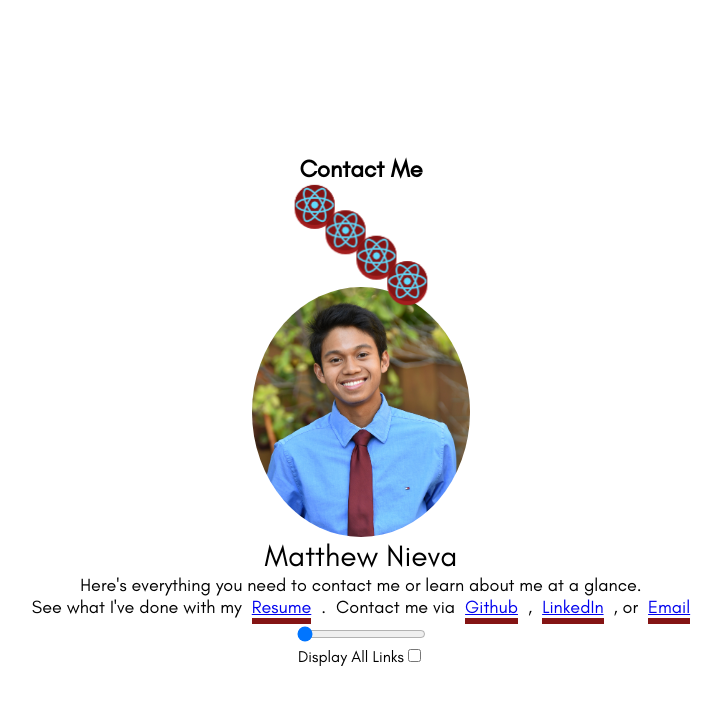
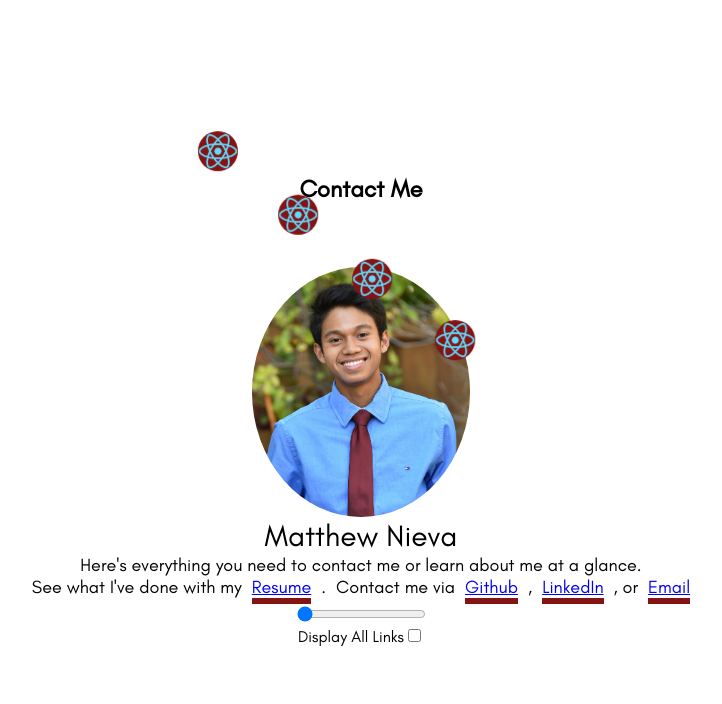
Before and after one commit to matthewcn56/matthewcn, a React (Create React App) app: page / in a window 1280 px wide. Shown: the top 704 px of the page, without its empty margins (279-1001 px from the left). Built offline with nearby package versions, Linux system fonts and the light colour scheme.

Commit message:
addressed hoverables size

```diff
--- a/public/index.html
+++ b/public/index.html
@@ -24,7 +24,7 @@
       work correctly both with client-side routing and a non-root public URL.
       Learn how to configure a non-root public URL by running `npm run build`.
     -->
-    <title>React App</title>
+    <title>Matthew Nieva</title>
   </head>
   <body>
     <noscript>You need to enable JavaScript to run this app.</noscript>
--- a/src/components/Hoverable.tsx
+++ b/src/components/Hoverable.tsx
@@ -17,6 +17,12 @@ interface HoverableLayout {
 
 export default function Hoverable(props: HoverableProps) {
   return (
+    <div
+      className={`hoverable-container ${
+        !props.shouldDisplay ? "background" : ""
+      }`}
+    >
+      <div>
         <a
           href={props.hoverable.link}
           rel="noreferrer noopener"
@@ -37,18 +43,16 @@ export default function Hoverable(props: HoverableProps) {
             if (props.setHovered) props.setHovered(undefined);
           }}
         >
-      <div className="hoverable-container">
-        <div>
           <img
             src={props.hoverable.icon}
             alt={props.hoverable.iconAltText}
             className="icon-img"
           />
+        </a>
       </div>
-        {props.shouldDisplay && (
-          <div className="hoverable-text">{props.hoverable.name}</div>
-        )}
+      <div className={`hoverable-text ${!props.shouldDisplay ? "hidden" : ""}`}>
+        {props.hoverable.name}
       </div>
-    </a>
+    </div>
   );
 }
--- /dev/null
+++ b/src/components/Navbar.tsx
@@ -0,0 +1,5 @@
+import React from "react";
+
+// interface NavbarProps {
+//     sections: string[]
+// }
--- a/src/components/hoverable.css
+++ b/src/components/hoverable.css
@@ -17,10 +17,19 @@
   background-color: #a31e1e;
   border-radius: 4vw;
   color: white;
-  transition: width 2s;
+  transition: width 1s;
   transition-property: all;
+}
+
+.background {
+  background-color: transparent;
 }
 
 .hoverable-text {
   padding: 5px;
 }
+
+.hidden {
+  visibility: hidden;
+  opacity: 0;
+}
--- a/src/landing/LandingPage.tsx
+++ b/src/landing/LandingPage.tsx
@@ -1,5 +1,5 @@
 import React, { useState, useEffect } from "react";
-//import mattchoo from "../assets/mattchoo.jpg";
+import mattchoo from "../assets/mattchoo.jpg";
 import "./landingPage.css";
 import mattchooContent from "./LandingPageContent";
 import Hoverable from "../components/Hoverable";
@@ -64,7 +64,13 @@ export default function LandingPage() {
   return (
     <div className="landing-body">
       <h2>{header}</h2>
-      <div className="hoverables-display">{icons}</div>
+      <div
+        className={`hoverables-display ${
+          hovered !== undefined ? "paused" : ""
+        }`}
+      >
+        {icons}
+      </div>
 
       <img
         src={
@@ -72,7 +78,7 @@ export default function LandingPage() {
             ? mattchooContent[selected].constantPic
             : hovered || hovered === 0
             ? mattchooContent[selected].hoverables[hovered].hoverable?.icon
-            : undefined
+            : mattchoo
         }
         className="circular center-pic"
         alt="matthew-nieva"
--- a/src/landing/landingPage.css
+++ b/src/landing/landingPage.css
@@ -1,19 +1,35 @@
 .center-pic {
   height: 20vh;
   min-height: 250px;
+  position: relative;
+  /* position: absolute;
+  top: 30%;
+  left: 50%;
+  transform: translateX(-50%); */
+  z-index: 0;
 }
 
 .hoverables-display {
   display: flex;
   flex-direction: row;
+  top: 30%;
+  left: 50%;
   flex-wrap: wrap;
   justify-content: center;
   animation: rotate-container 50s linear infinite;
-  margin: 20px auto;
+  z-index: 1;
+}
+
+.paused {
+  animation-play-state: paused;
 }
 
 .hoverables-display > div {
   animation: inner-rotate 50s linear infinite;
+}
+
+.paused > div {
+  animation-play-state: paused;
 }
 
 @keyframes rotate-container {
```
Lines whose indentation alone changed are shown as unchanged.
